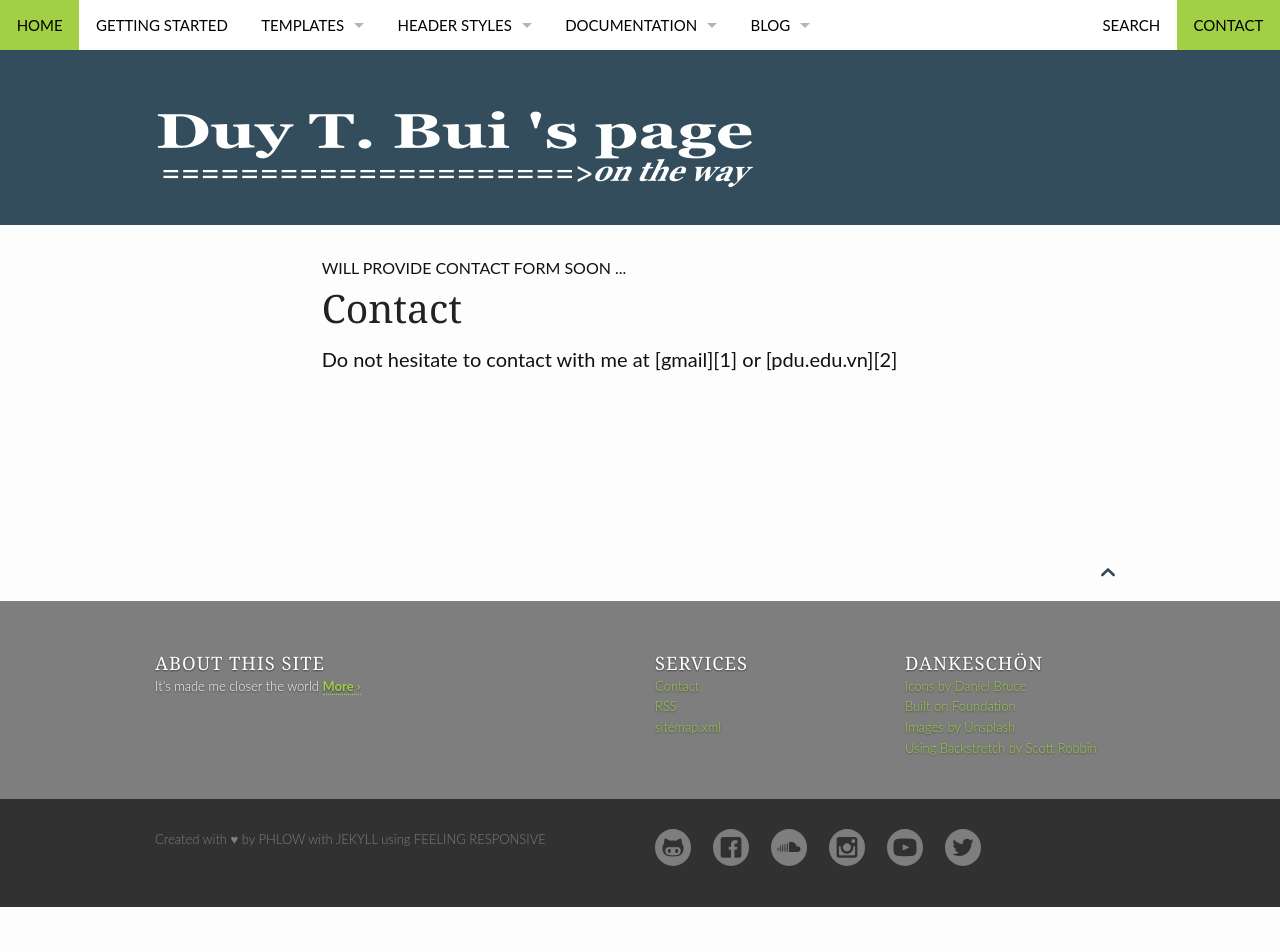
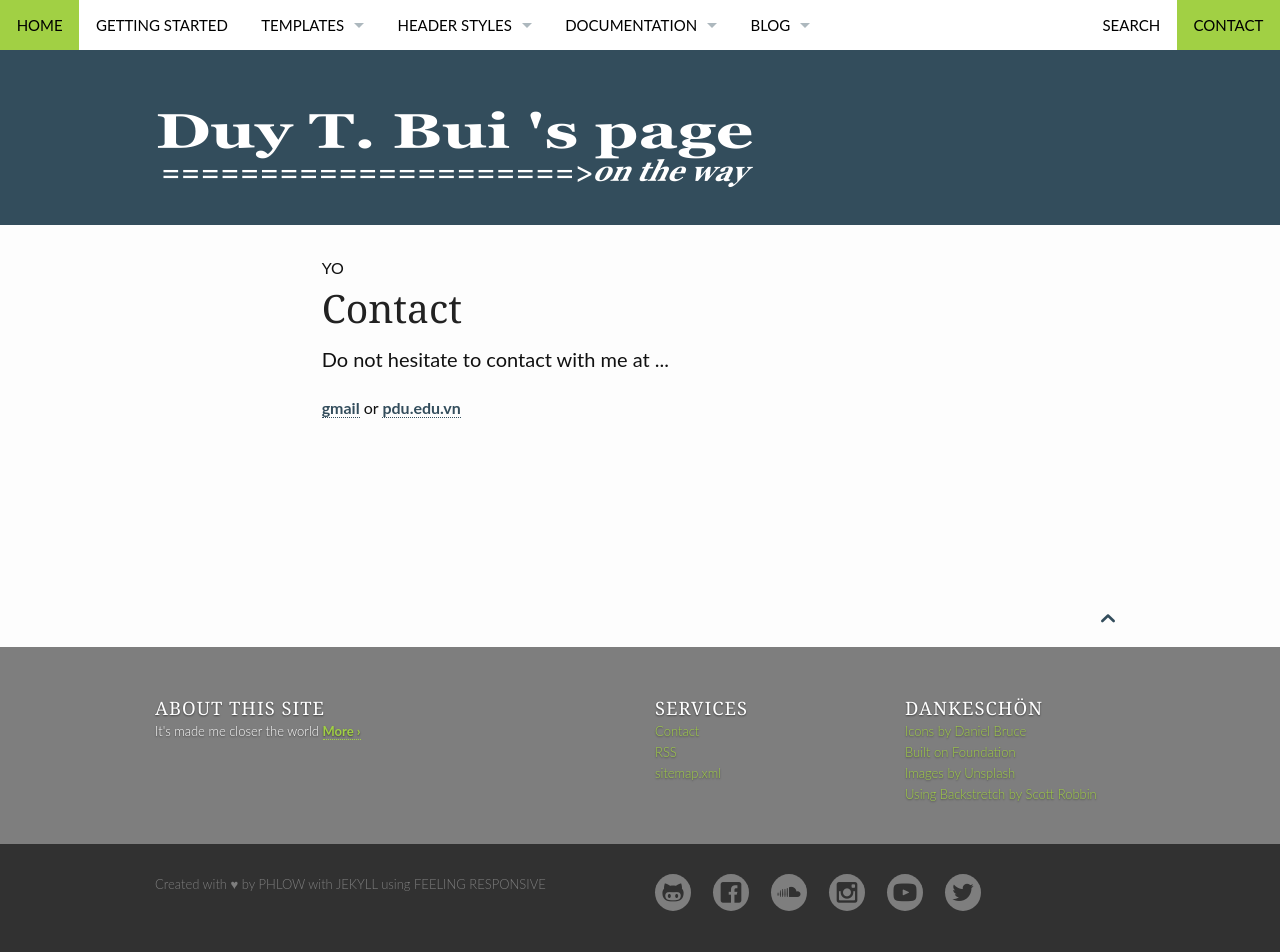
Before and after one commit to duybuidotvn/duybuidotvn.github.io, a Jekyll site: the page built from pages/contact.md, in a window 1280 px wide. Built offline with Jekyll 4.4.1, drawn with Linux system fonts in a browser that asks for light colours; before the commit the page ends 907 px from its top, so only the background shows below that.

Commit message:
fixed Add contact

```diff
--- a/pages/contact.md
+++ b/pages/contact.md
@@ -2,10 +2,12 @@
 layout: page
 title: "Contact"
 show_meta: false
-subheadline: "Will provide contact form soon ..."
-teaser: "Do not hesitate to contact with me at [gmail][1] or [pdu.edu.vn][2]"
+subheadline: "Yo"
+teaser: "Do not hesitate to contact with me at ..."
 permalink: "/contact/"
 ---
+[gmail][1] or [pdu.edu.vn][2]
+
 <!--
 <div class="panel">
 <iframe width="100%" height="650" frameborder="0" scrolling="no" src="https://phlowmedia.wufoo.com/embed/z7x3k1/"></iframe>
```
